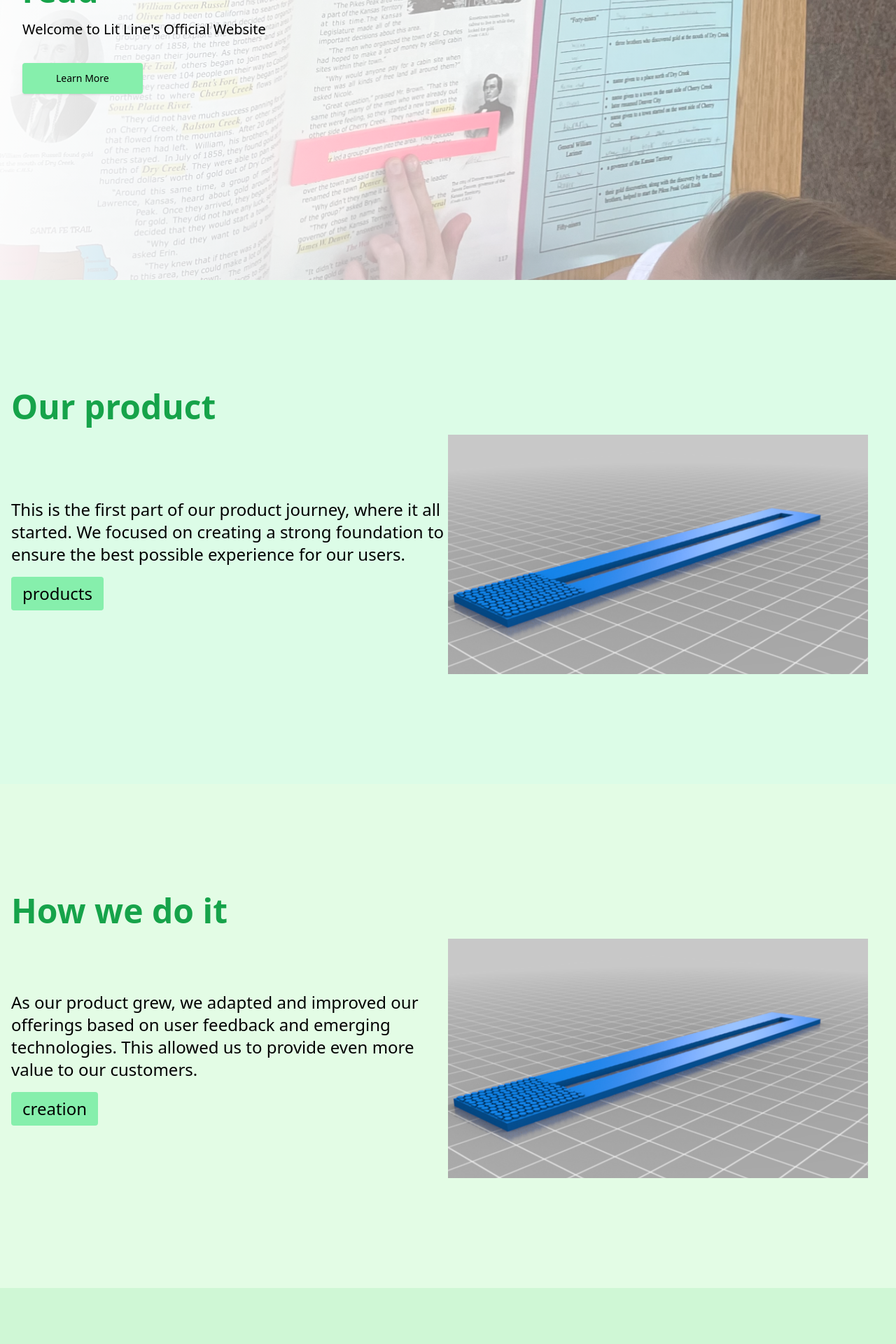
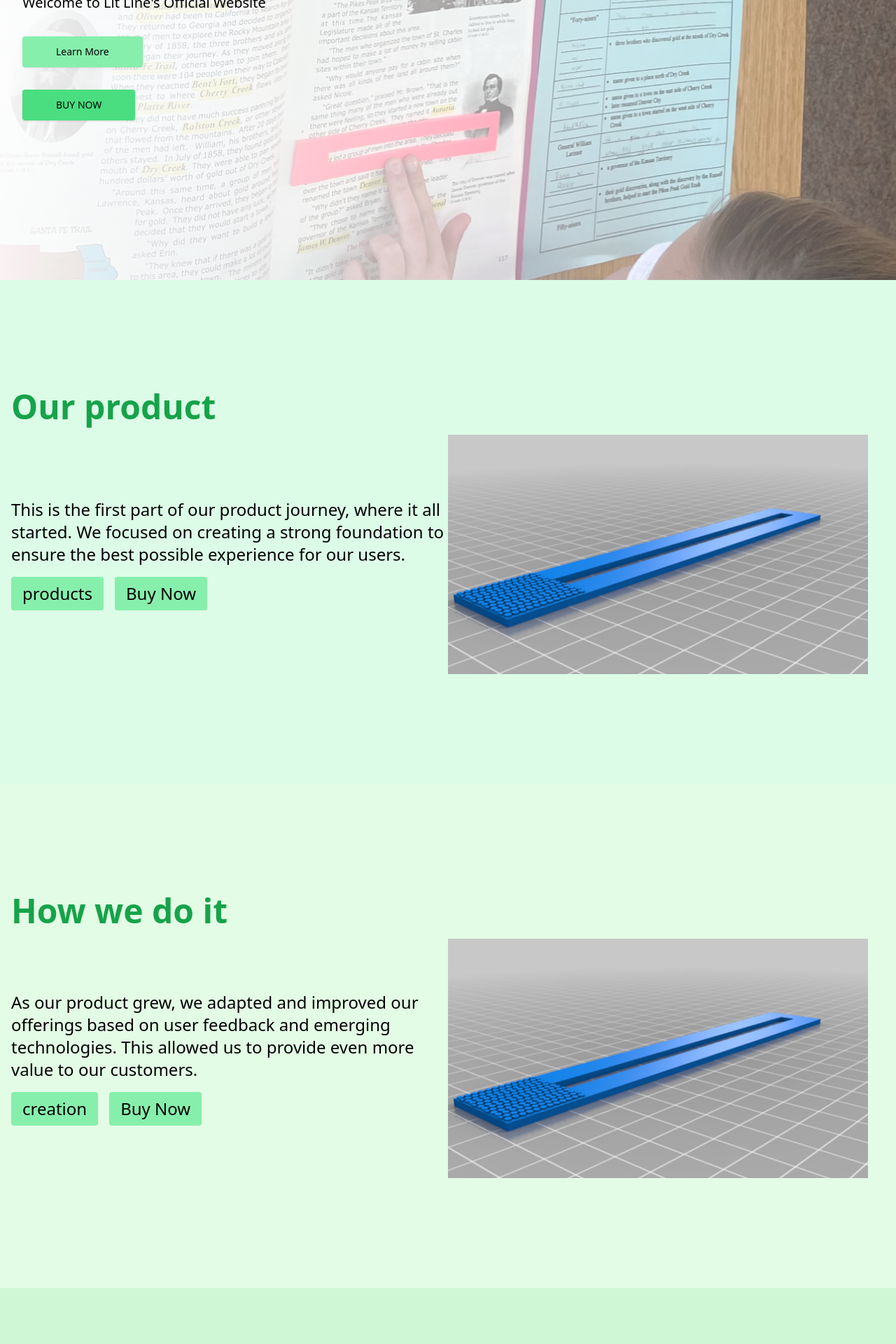
Before and after one commit to David-rel/LitLine, a Next.js app: page / in a window 1280 px wide. Shown: the part 520-2440 px from the top of the page at 70% size. Built offline with nearby package versions, Linux system fonts and the light colour scheme.

Commit message:
added buttons for buy now

```diff
--- a/components/Navbar.js
+++ b/components/Navbar.js
@@ -36,14 +36,14 @@ function Navbar() {
             </Link>
             <ul className="hidden sm:flex items-center space-x-6 text-black text-xl">
               <li>
-                <Link href="/" className="hover:text-red-500 hover:underline">
+                <Link href="/" className="hover:text-white hover:underline">
                   Home
                 </Link>
               </li>
               <li>
                 <Link
                   href="/products"
-                  className="hover:text-red-500 hover:underline"
+                  className="hover:text-white hover:underline"
                 >
                   Products
                 </Link>
@@ -51,7 +51,7 @@ function Navbar() {
               <li>
                 <Link
                   href="/about"
-                  className="hover:text-red-500 hover:underline"
+                  className="hover:text-white hover:underline"
                 >
                   About the Creator
                 </Link>
@@ -59,7 +59,7 @@ function Navbar() {
               <li>
                 <Link
                   href="/contact"
-                  className="hover:text-red-500 hover:underline"
+                  className="hover:text-white hover:underline"
                 >
                   Contact
                 </Link>
@@ -67,7 +67,7 @@ function Navbar() {
               <li>
                 <Link
                   href="/purpose"
-                  className="hover:text-red-500 hover:underline"
+                  className="hover:text-white hover:underline"
                 >
                   Our Purpose
                 </Link>
@@ -85,7 +85,7 @@ function Navbar() {
             </p>
             <button
               onClick={toggleMobileMenu}
-              className="text-black text-3xl hover:text-red-500"
+              className="text-black text-3xl hover:text-white"
             >
               ☰
             </button>
@@ -100,7 +100,7 @@ function Navbar() {
               <h2 className="text-2xl font-semibold">Menu</h2>
               <button
                 onClick={() => setMobileMenuOpen(false)}
-                className="text-black text-3xl hover:text-red-500"
+                className="text-black text-3xl hover:text-white"
               >
                 ×
               </button>
@@ -109,21 +109,21 @@ function Navbar() {
             <ul className="space-y-6 text-black text-xl">
               <li>
                 <Link href="/" legacyBehavior>
-                  <p className="hover:text-red-500 hover:underline cursor-pointer">
+                  <p className="hover:text-white hover:underline cursor-pointer">
                     Home
                   </p>
                 </Link>
               </li>
               <li>
                 <Link href="/products" legacyBehavior>
-                  <p className="hover:text-red-500 hover:underline cursor-pointer">
+                  <p className="hover:text-white hover:underline cursor-pointer">
                     Products
                   </p>
                 </Link>
               </li>
               <li>
                 <Link href="/about" legacyBehavior>
-                  <p className="hover:text-red-500 hover:underline cursor-pointer">
+                  <p className="hover:text-white hover:underline cursor-pointer">
                     About the Creator
                   </p>
                 </Link>
@@ -131,10 +131,10 @@ function Navbar() {
               <li>
                 <Link
                   href="/contact"
-                  className="hover:text-red-500 hover:underline"
+                  className="hover:text-white hover:underline"
                   legacyBehavior
                 >
-                  <p className="hover:text-red-500 hover:underline cursor-pointer">
+                  <p className="hover:text-white hover:underline cursor-pointer">
                     Contact
                   </p>
                 </Link>
@@ -142,10 +142,10 @@ function Navbar() {
               <li>
                 <Link
                   href="/purpose"
-                  className="hover:text-red-500 hover:underline"
+                  className="hover:text-white hover:underline"
                   legacyBehavior
                 >
-                  <p className="hover:text-red-500 hover:underline cursor-pointer">
+                  <p className="hover:text-white hover:underline cursor-pointer">
                     Our Purpose
                   </p>
                 </Link>
--- a/pages/index.js
+++ b/pages/index.js
@@ -60,6 +60,17 @@ export default function Index() {
                 Learn More
               </Link>
             </div>
+            <div
+              style={{ opacity: opacity }}
+              class="mt-8 flex flex-wrap gap-4 text-center"
+            >
+              <Link
+                href="/contact"
+                class="block w-full rounded bg-green-400 px-12 py-3 text-sm font-medium text-black shadow hover:bg-green-600 focus:outline-none focus:ring active:bg-green-600 sm:w-auto"
+              >
+                BUY NOW
+              </Link>
+            </div>
           </div>
         </div>
       </section>
@@ -88,8 +99,13 @@ export default function Index() {
                       ensure the best possible experience for our users.
                     </p>
                     <Link href="/products" legacyBehavior>
-                      <a className="bg-green-300 hover:bg-green-100 text-black px-4 py-2 mt-4 inline-block rounded">
+                      <a className="bg-green-300 hover:bg-green-200 text-black px-4 py-2 mt-4 inline-block rounded mr-4">
                         products
+                      </a>
+                    </Link>
+                    <Link href="/contact" legacyBehavior>
+                      <a className="bg-green-300 hover:bg-green-600 text-black px-4 py-2 mt-4 inline-block rounded">
+                        Buy Now
                       </a>
                     </Link>
                   </div>
@@ -123,8 +139,13 @@ export default function Index() {
                       allowed us to provide even more value to our customers.
                     </p>
                     <Link href="/creation" legacyBehavior>
-                      <a className="bg-green-300 hover:bg-green-100 text-black px-4 py-2 mt-4 inline-block rounded">
+                      <a className="bg-green-300 hover:bg-green-200 text-black px-4 py-2 mt-4 inline-block rounded mr-4">
                         creation
+                      </a>
+                    </Link>
+                    <Link href="/contact" legacyBehavior>
+                      <a className="bg-green-300 hover:bg-green-600 text-black px-4 py-2 mt-4 inline-block rounded">
+                        Buy Now
                       </a>
                     </Link>
                   </div>
@@ -158,8 +179,13 @@ export default function Index() {
                       expectations.
                     </p>
                     <Link href="/purpose" legacyBehavior>
-                      <a className="bg-green-300 hover:bg-green-100 text-black px-4 py-2 mt-4 inline-block rounded">
+                      <a className="bg-green-300 hover:bg-green-600 text-black px-4 py-2 mt-4 inline-block rounded mr-4">
                         purpose
+                      </a>
+                    </Link>
+                    <Link href="/contact" legacyBehavior>
+                      <a className="bg-green-300 hover:bg-green-600 text-black px-4 py-2 mt-4 inline-block rounded">
+                        Buy Now
                       </a>
                     </Link>
                   </div>
@@ -193,13 +219,18 @@ export default function Index() {
                         fantastic community.
                       </p>
                       <Link href="/about" legacyBehavior>
-                        <a className="bg-green-300 hover:bg-green-100 text-black px-4 py-2 mt-4 inline-block rounded mr-4">
+                        <a className="bg-green-300 hover:bg-green6100 text-black px-4 py-2 mt-4 inline-block rounded mr-4">
                           Learn More
                         </a>
                       </Link>
                       <Link href="/contact" legacyBehavior>
-                        <a className="bg-green-300 hover:bg-green-100 text-black px-4 py-2 mt-4 inline-block rounded">
+                        <a className="bg-green-300 hover:bg-green-600 text-black px-4 py-2 mt-4 inline-block rounded mr-4">
                           Contact Me
+                        </a>
+                      </Link>
+                      <Link href="/contact" legacyBehavior>
+                        <a className="bg-green-300 hover:bg-green-600 text-black px-4 py-2 mt-4 inline-block rounded">
+                          Buy Now
                         </a>
                       </Link>
                     </div>
--- a/pages/products/index.js
+++ b/pages/products/index.js
@@ -90,6 +90,13 @@ const App = () => {
               information that will help the user understand and appreciate the
               value of the product.
             </p>
+          </div>
+          <div className="mt-4">
+            <Link href="/contact" legacyBehavior>
+              <a className="bg-green-300 text-black py-2 px-6 rounded-lg hover:bg-green-200 font-bold">
+                Buy Now
+              </a>
+            </Link>
           </div>
         </section>
 
@@ -211,7 +218,7 @@ const App = () => {
           <div className="mt-4">
             <Link href="/contact" legacyBehavior>
               <a className="bg-green-300 text-black py-2 px-6 rounded-lg hover:bg-green-200 font-bold">
-                Contact Me
+                Buy Now
               </a>
             </Link>
           </div>
--- a/pages/purpose/index.js
+++ b/pages/purpose/index.js
@@ -1,7 +1,8 @@
+import Link from 'next/link'
 import React from 'react'
 function IndexPage() {
   return (
-    <div className='bg-green-100'>
+    <div className="bg-green-100">
       <div className=" mx-auto px-4 bg-green-100">
         <h1 className="text-5xl text-center f-m-w text-black font-bold pt-0 pt-4">
           Our Purpose for LitLine
@@ -24,13 +25,22 @@ function IndexPage() {
                   typesetting industry.
                 </p>
               </div>
+              <div className="mt-4">
+                <Link href="/contact" legacyBehavior>
+                  <a className="bg-green-300 text-black text-lg py-4 px-12 rounded-lg hover:bg-green-200 font-bold">
+                    Buy Now
+                  </a>
+                </Link>
+              </div>
             </div>
+
             <div className="lg:w-1/2 lg:ml-8">
               <div className="lg:flex items-start mb-8">
                 <img
                   src="https://cdn.tuk.dev/assets/components/111220/blg-17/blog2.png"
                   className="w-full"
                 />
+
                 <div className="lg:ml-6">
                   <h1 className="f-m-m text-2xl font-semibold leading-7 lg:mt-0 mt-8">
                     A Broken Backpack
@@ -43,6 +53,7 @@ function IndexPage() {
                   </p>
                 </div>
               </div>
+
               <div className="lg:flex items-start mb-8">
                 <img
                   src="https://cdn.tuk.dev/assets/components/111220/blg-17/blog3.png"
```
